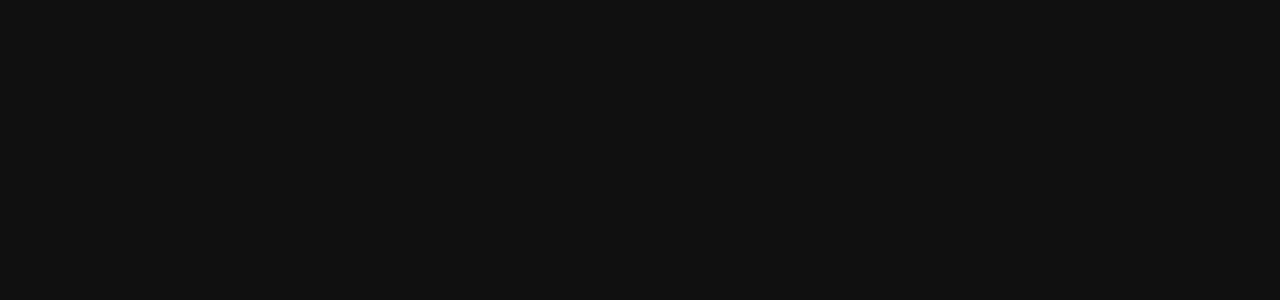
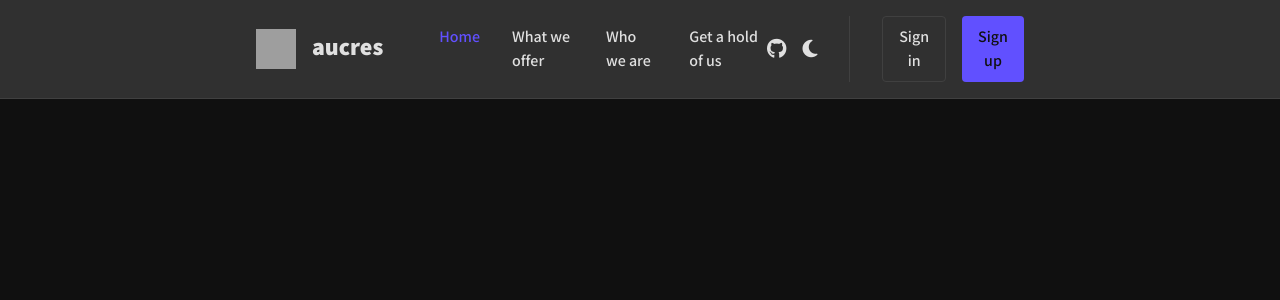
Before and after one commit to BrianPHL/automated-university-course-registration-and-enrollment-system, a PHP site: page / in a window 1280 px wide. Before the commit the part shown is empty. Shown: the top 300 px of the page. Run offline with PHP 8.4, Linux system fonts and the light colour scheme; some libraries are stand-ins or nearby versions; grey boxes are pictures that could not be loaded.

Commit message:
feat(src): add navbar

```diff
--- a/src/index.html
+++ b/src/index.html
@@ -7,6 +7,7 @@
         <meta charset="UTF-8">
         <meta name="viewport" content="width=device-width, initial-scale=1.0">
         <link rel="stylesheet" href="https://cdnjs.cloudflare.com/ajax/libs/bootstrap/4.6.2/css/bootstrap.min.css" integrity="sha512-rt/SrQ4UNIaGfDyEXZtNcyWvQeOq0QLygHluFQcSjaGB04IxWhal71tKuzP6K8eYXYB6vJV4pHkXcmFGGQ1/0w==" crossorigin="anonymous" referrerpolicy="no-referrer" />
+
         <link rel="shortcut icon" href="../public/favicon-light.ico" type="image/x-icon">
         <link rel="stylesheet" href="./styles.css">
         <title>homepage | aucres</title>
@@ -15,7 +16,60 @@
 
     <body>
 
+        <nav class="navbar navbar-expand-md">
 
+            <div class="navbar-left">
+
+                <div class="navbar-brand">
+
+                    <img src="../public/assets/logo-light.svg" alt="aucres logo in light mode">
+                    <h2>aucres</h2>
+
+                </div>
+
+                <ul class="navbar-nav">
+
+                    <li class="nav-item active">
+                        <a href="#home" class="nav-link">Home</a>
+                    </li>
+
+                    <li class="nav-item">
+                        <a href="#what-we-offer" class="nav-link">What we offer</a>
+                    </li>
+
+                    <li class="nav-item">
+                        <a href="#who-we-are" class="nav-link">Who we are</a>
+                    </li>
+
+                    <li class="nav-item">
+                        <a href="#get-a-hold-of-us" class="nav-link">Get a hold of us</a>
+                    </li>
+
+                </ul>
+
+            </div>
+
+            <div class="navbar-right">
+
+                <div class="controls">
+
+                    <i class="github fa-brands fa-github"></i>
+                    <i class="theme fa-solid fa-moon"></i>
+
+                </div>
+
+                <div class="divider"></div>
+
+                <div class="cta">
+
+                    <button data-type="secondary" type="button">Sign in</button>
+                    <button data-type="primary" type="button">Sign up</button>
+
+                </div>
+
+            </div>
+
+        </nav>
 
         <script src="https://cdnjs.cloudflare.com/ajax/libs/jquery/3.7.1/jquery.min.js" integrity="sha512-v2CJ7UaYy4JwqLDIrZUI/4hqeoQieOmAZNXBeQyjo21dadnwR+8ZaIJVT8EE2iyI61OV8e6M8PP2/4hpQINQ/g==" crossorigin="anonymous" referrerpolicy="no-referrer"></script>
         <script src="https://cdnjs.cloudflare.com/ajax/libs/bootstrap/4.6.2/js/bootstrap.min.js" integrity="sha512-7rusk8kGPFynZWu26OKbTeI+QPoYchtxsmPeBqkHIEXJxeun4yJ4ISYe7C6sz9wdxeE1Gk3VxsIWgCZTc+vX3g==" crossorigin="anonymous" referrerpolicy="no-referrer"></script>
--- a/src/styles.css
+++ b/src/styles.css
@@ -21,6 +21,7 @@ html[data-theme="light"] {
     --tg-secondary: #606060;
     --tg-disabled: #AAAAAA;
     --accent: #6150FF;
+    --accent-hovered: #4A3BD2;
 
 }
 
@@ -34,6 +35,52 @@ html[data-theme="dark"] {
     --tg-secondary: #A0A0A0;
     --tg-disabled: #404040;
     --accent: #6150FF;
+    --accent-hovered: #4A3BD2;
+
+}
+
+button[data-type="primary"] {
+
+    background-color: var(--accent);
+    justify-content: center;
+    border-radius: 0.25rem;
+    align-items: center;
+    font-weight: 600;
+    transition: 0.2s ease all;
+    padding: 0.5rem 1rem;
+    display: flex;
+    border: 0;
+    color: var(--bg-primary);
+
+    &:hover {
+
+        background-color: var(--accent-hovered);
+        color: var(--tg-primary);
+        cursor: pointer;
+
+    }
+
+}
+
+button[data-type="secondary"] {
+
+    background-color: transparent;
+    justify-content: center;
+    border-radius: 0.25rem;
+    align-items: center;
+    font-weight: 600;
+    transition: 0.2s ease all;
+    padding: 0.5rem 1rem;
+    display: flex;
+    border: 1px solid var(--bg-outline);
+    color: var(--tg-primary);
+
+    &:hover {
+
+        background-color: var(--bg-outline);
+        cursor: pointer;
+
+    }
 
 }
 
@@ -42,3 +89,122 @@ body {
     background-color: var(--bg-primary);
 
 }
+
+.navbar {
+
+    background-color: var(--bg-tertiary);
+    justify-content: space-between;
+    border-bottom: 1px solid var(--bg-outline);
+    align-items: center;
+    align-self: stretch;
+    padding: 1rem 16rem;
+    display: flex;
+
+    .navbar-left {
+
+        align-items: center;
+        display: flex;
+        gap: 2rem;
+
+        .navbar-brand {
+
+            align-items: flex-end;
+            display: flex;
+            gap: 1rem;
+
+            img {
+
+                height: 2.5rem;
+                width: 2.5rem;
+
+            }
+
+            h2 {
+
+                font-weight: 800;
+                font-size: 1.5rem;
+                color: var(--tg-primary);
+
+            }
+
+        }
+
+        .navbar-nav {
+
+            flex-direction: row;
+            display: flex;
+            gap: 1rem;
+
+            .active a {
+
+                color: var(--accent);
+
+            }
+
+            li a {
+
+                transition: 0.2s ease all;
+                font-weight: 600;
+                font-size: 1rem;
+                color: var(--tg-primary);
+
+                &:hover {
+
+                    cursor: pointer;
+                    color: var(--accent);
+
+                }
+
+            }
+
+        }
+
+    }
+
+    .navbar-right {
+
+        align-items: center;
+        display: flex;
+        gap: 2rem;
+
+        .controls {
+
+            align-items: center;
+            display: flex;
+            gap: 1rem;
+
+            i {
+
+                transition: 0.2s ease all;
+                font-size: 1.25rem;
+                color: var(--tg-primary);
+
+                &:hover {
+
+                    cursor: pointer;
+                    color: var(--accent);
+
+                }
+
+            }
+
+        }
+
+        .divider {
+
+            background-color: var(--bg-outline);
+            align-self: stretch;
+            width: 0.0625rem;
+
+        }
+
+        .cta {
+
+            display: flex;
+            gap: 1rem;
+
+        }
+
+    }
+
+}
```
